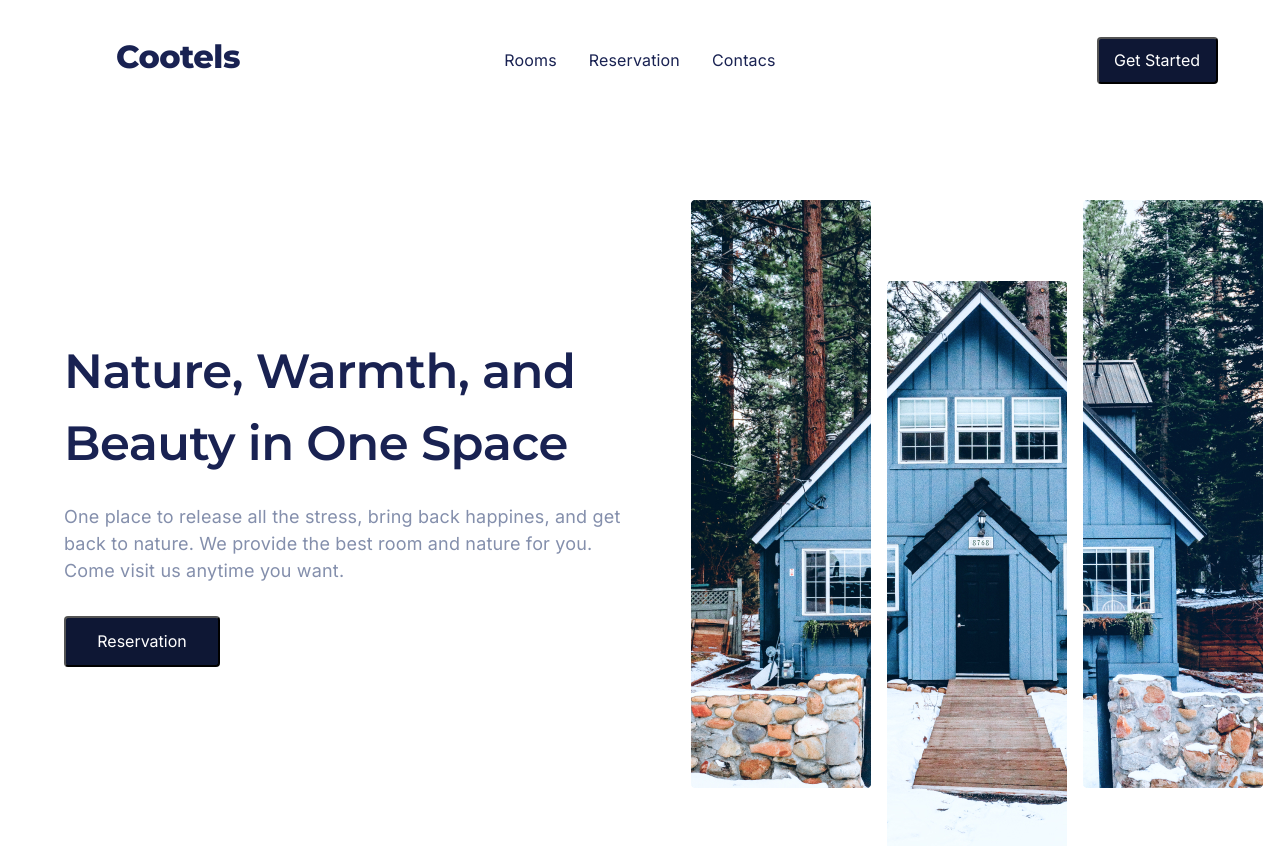
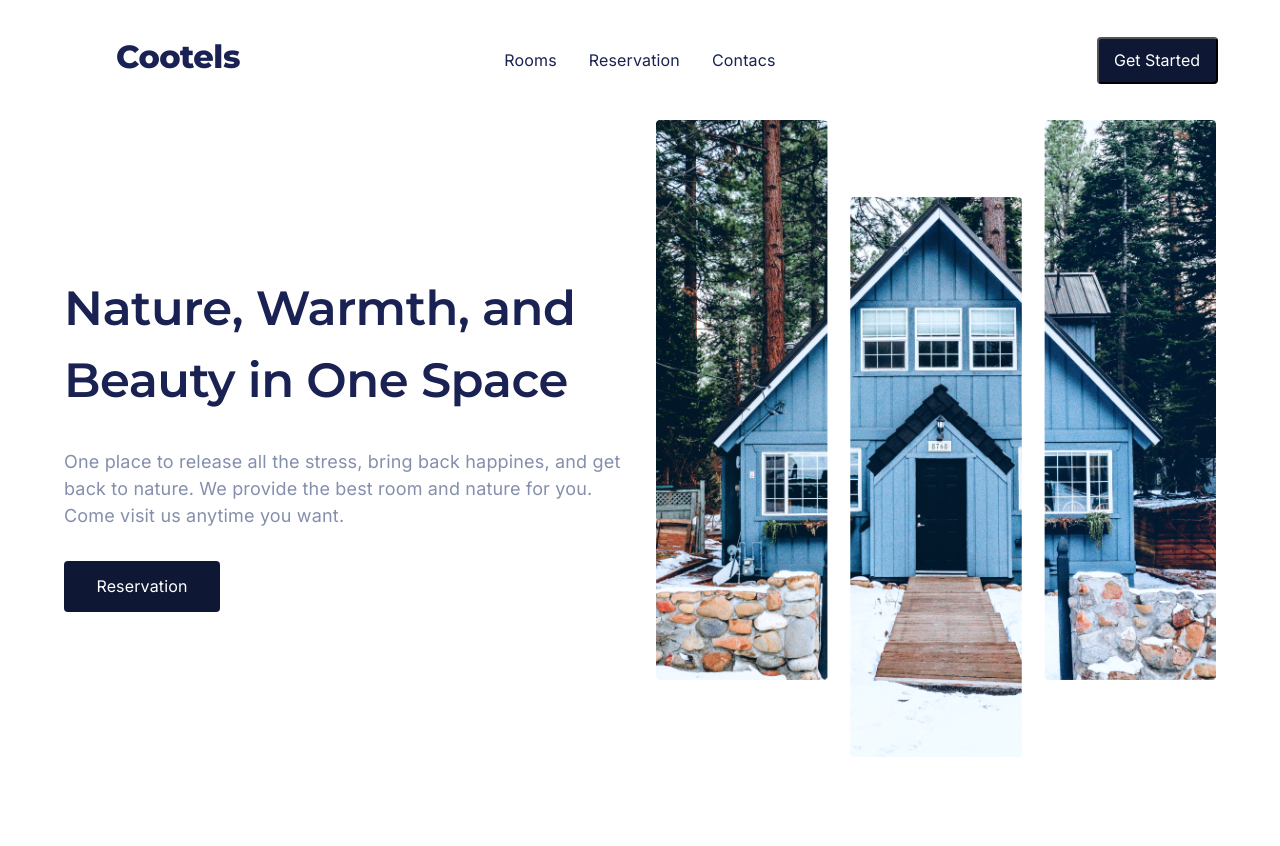
Before and after one commit to ShishlovFelix/cootelsLandingPage, a React (Create React App) app: page / in a window 1280 px wide. Shown: the top 846 px of the page. Built offline with nearby package versions, Linux system fonts and the light colour scheme.

Commit message:
- refactoring nature component

```diff
--- a/src/components/mainPage/nature/nature.jsx
+++ b/src/components/mainPage/nature/nature.jsx
@@ -1,115 +1,34 @@
 import React from "react";
-import { Grid } from "@mui/material";
+import { Grid, Stack } from "@mui/material";
 import Container from "@mui/material/Container";
-import Typography from "@mui/material/Typography";
-import picture1 from "../../../pictures/naturePicture1.jpg";
-import picture2 from "../../../pictures/naturePicture2.jpg";
-import picture3 from "../../../pictures/naturePicture3.jpg";
-import { Link } from "react-router-dom";
+import houseImage from "../../../pictures/house.png";
+import {
+  MainLink,
+  MainParagraph,
+  MainTitle,
+} from "../../../layoutStylesComponents/BaseComponents";
 
 const Nature = () => {
   return (
-    <Container
-      maxWidth="lg"
-      sx={{ display: "flex", justifyContent: "space-between", height: "845px" }}
-    >
-      <Grid
-        container
-        rowSpacing={1}
-        columnSpacing={{ xs: 1, sm: 2, md: 3 }}
-        sx={{ display: { xs: "block", md: "flex" } }}
-      >
-        <Grid
-          item
-          xs={12}
-          md={6}
-          sx={{ display: "block", textAlign: { xs: "center", md: "start" } }}
-        >
-          <Typography
-            sx={{
-              marginTop: "215px",
-              fontFamily: "Montserrat",
-              fontWeight: 600,
-              fontSize: "48px",
-              lineHeight: "150%",
-              letterSpacing: "-0.01em",
-              color: "#192252",
-            }}
-          >
-            Nature, Warmth, and Beauty in One Space
-          </Typography>
-          <Typography
-            sx={{
-              marginTop: "24px",
-              fontFamily: "Inter",
-              fontWeight: 400,
-              fontSize: "18px",
-              lineHeight: "150%",
-              color: "#848FAC",
-            }}
-          >
-            One place to release all the stress, bring back happines, and get
-            back to nature. We provide the best room and nature for you. Come
-            visit us anytime you want.
-          </Typography>
-          <button
-            style={{
-              marginTop: "32px",
-              backgroundColor: "#0E1734",
-              lineHeight: "19px",
-              width: "156px",
-              height: "51px",
-              borderRadius: "4px",
-            }}
-          >
-            <Link
-              to="/reservation"
-              style={{
-                textDecoration: "none",
-                color: "#FFFFFF",
-                fontFamily: "Inter",
-                fontSize: "16px",
-              }}
-            >
-              <span>Reservation</span>
-            </Link>
-          </button>
+    <Container maxWidth="lg">
+      <Grid container spacing="32px">
+        <Grid item xs={12} md={6}>
+          <Stack justifyContent="center" height="100%" gap="32px">
+            <MainTitle variant="h3">
+              Nature, Warmth, and Beauty in One Space
+            </MainTitle>
+            <MainParagraph variant="body1">
+              One place to release all the stress, bring back happines, and get
+              back to nature. We provide the best room and nature for you. Come
+              visit us anytime you want.
+            </MainParagraph>
+            <Stack sx={{ margin: { xs: "auto", md: "0" } }}>
+              <MainLink to="/reservation">Reservation</MainLink>
+            </Stack>
+          </Stack>
         </Grid>
-        <Grid
-          item
-          xs={12}
-          md={6}
-          sx={{
-            display: "flex",
-            justifyContent: "space-around",
-          }}
-        >
-          <Grid
-            xs={2}
-            sx={{
-              margin: "80px 24px 0px 0px",
-            }}
-          >
-            <img src={picture1} alt="no picture" />
-          </Grid>
-          <Grid
-            item
-            xs={2}
-            sx={{
-              margin: "161px 24px 0px 0px",
-            }}
-          >
-            <img src={picture2} alt="no picture" />
-          </Grid>
-          <Grid
-            item
-            xs={2}
-            sx={{
-              marginTop: "80px",
-            }}
-          >
-            <img src={picture3} alt="no picture" />
-          </Grid>
+        <Grid item xs={12} md={6}>
+          <img src={houseImage} alt="houseImage" style={{ width: "100%" }} />
         </Grid>
       </Grid>
     </Container>
--- /dev/null
+++ b/src/layoutStylesComponents/BaseComponents.jsx
@@ -0,0 +1,39 @@
+import { styled } from "@mui/material";
+import Typography from "@mui/material/Typography";
+import { Link } from "react-router-dom";
+
+export const MainTitle = styled(Typography)`
+  font-family: "Montserrat", serif;
+  font-style: normal;
+  font-weight: 600;
+  font-size: 48px;
+  line-height: 150%;
+  letter-spacing: -0.01em;
+  color: #192252;
+`;
+
+export const MainParagraph = styled(Typography)`
+  font-family: "Inter", serif;
+  font-style: normal;
+  font-weight: 400;
+  font-size: 18px;
+  line-height: 150%;
+  color: #848fac;
+`;
+
+export const MainLink = styled(Link)`
+  text-decoration: none;
+  display: flex;
+  align-items: center;
+  justify-content: center;
+  width: 156px;
+  height: 51px;
+  background: #0e1734;
+  border-radius: 4px;
+  font-family: "Inter", serif;
+  font-style: normal;
+  font-weight: 500;
+  font-size: 16px;
+  line-height: 19px;
+  color: #ffffff;
+`;
```
Also changed, not shown: src/pictures/house.png (added).
